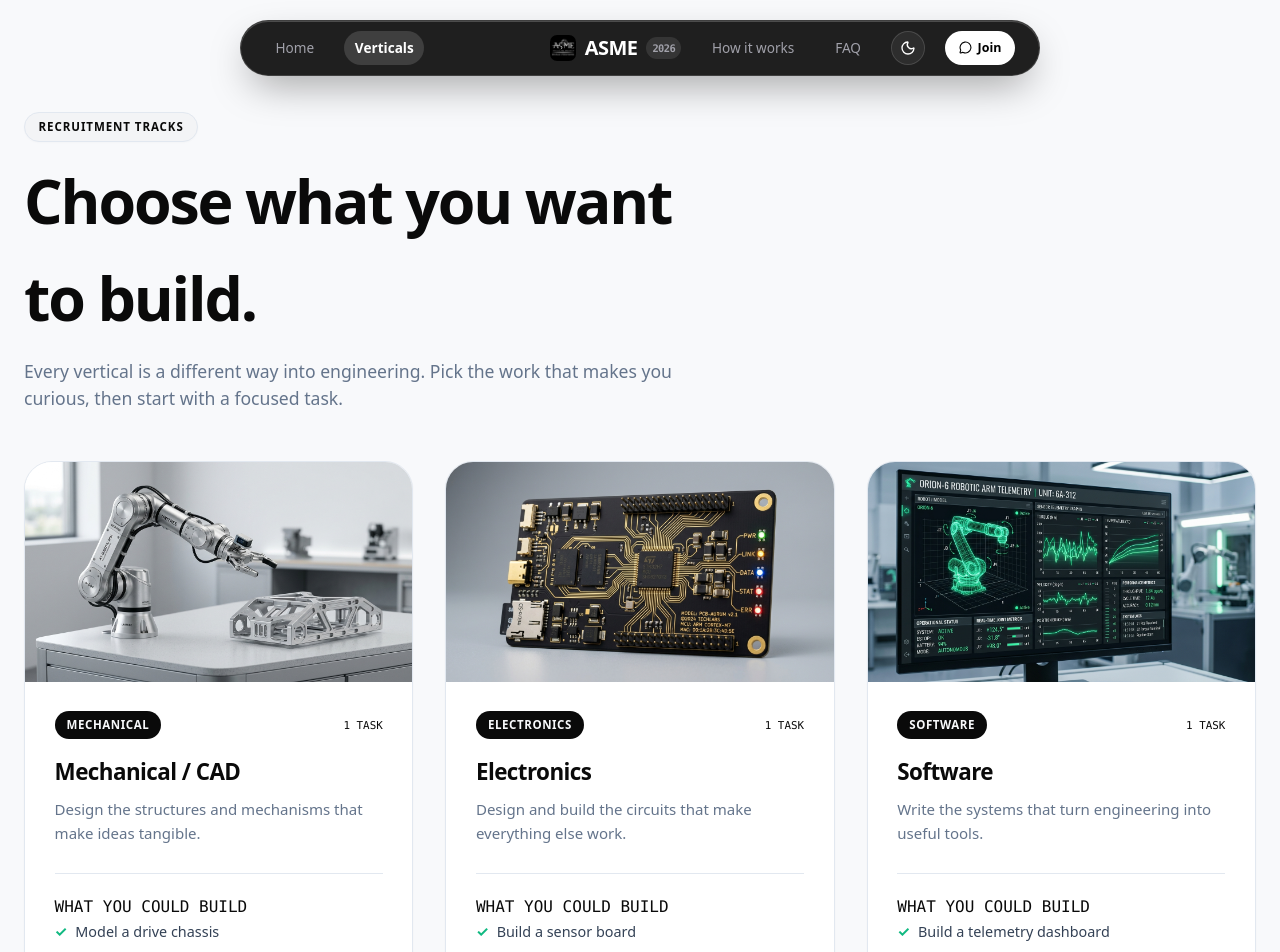
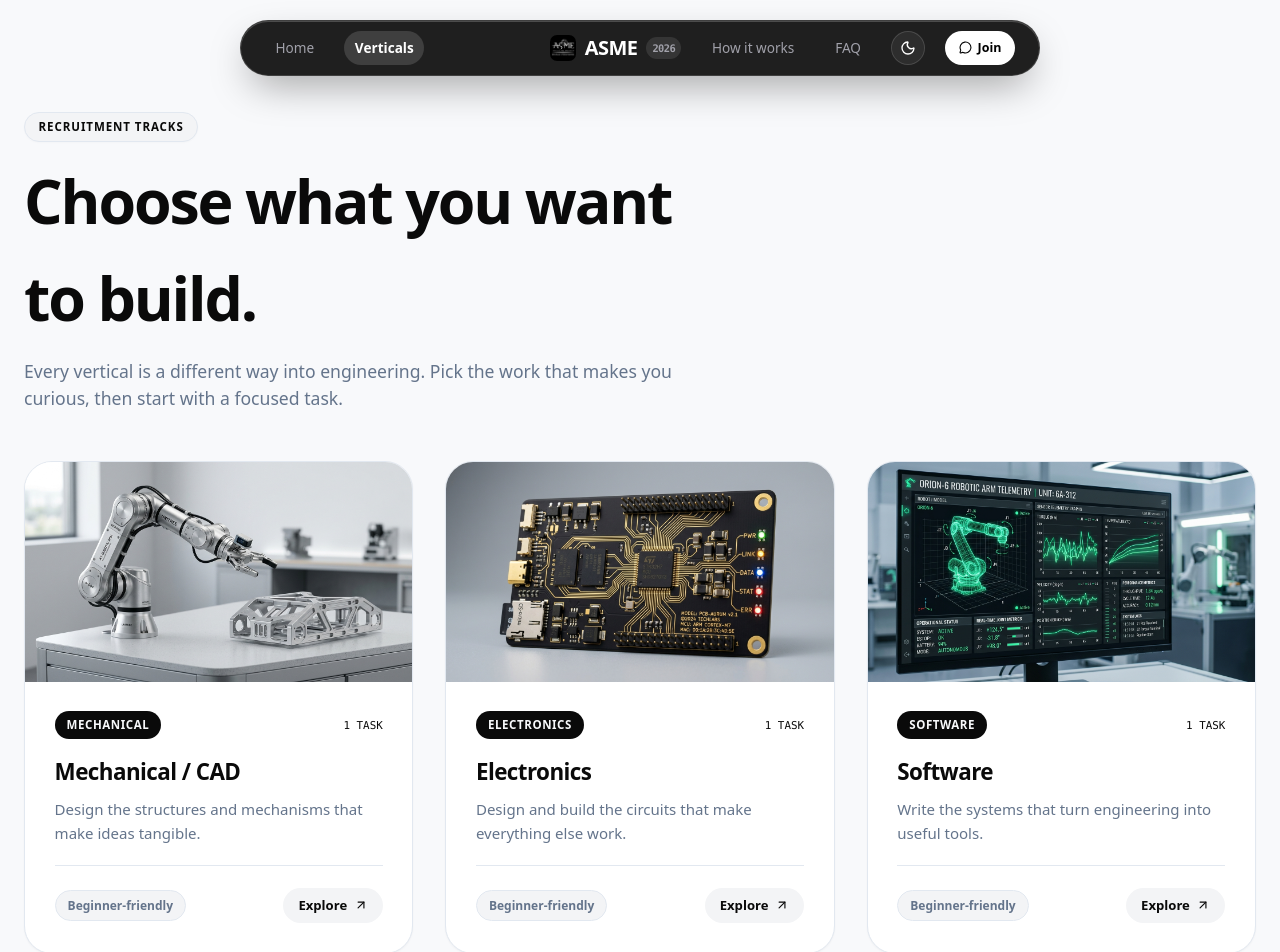
Before and after one commit to IronMan1405/asme-recruitment, a React (Vite) app: page /verticals in a window 1280 px wide. Shown: the top 952 px of the page. Built offline with nearby package versions, Linux system fonts and the light colour scheme.

Commit message:
update minor details

```diff
--- a/src/App.css
+++ b/src/App.css
@@ -2852,6 +2852,32 @@
   color: var(--color-text-subtle);
 }
 
+.task-deadline {
+  color: var(--color-text-secondary);
+  font-family: var(--font-mono);
+  font-size: 0.72rem;
+  overflow-wrap: anywhere;
+}
+
+.vertical-contact-section {
+  display: flex;
+  align-items: center;
+  flex-wrap: wrap;
+  gap: 0.85rem;
+  margin: 1.5rem 0 2.5rem;
+  padding: 0.85rem 1rem;
+  border-left: 2px solid var(--vertical-accent);
+  border-block: 1px solid var(--color-border);
+  color: var(--color-text-secondary);
+  font-size: 0.9rem;
+}
+
+@media (max-width: 48rem) {
+  .task-deadline {
+    flex-basis: 100%;
+  }
+}
+
 .task-section-content blockquote {
   margin: 1.5rem 0;
   padding: 0.8rem 1rem;
--- /dev/null
+++ b/src/assets.d.ts
@@ -0,0 +1,4 @@
+declare module '*.PNG' {
+  const source: string
+  export default source
+}
--- a/src/components/composite/TaskCard.tsx
+++ b/src/components/composite/TaskCard.tsx
@@ -22,6 +22,7 @@ export function TaskCard({ task }: TaskCardProps) {
               <Clock3 size={14} aria-hidden="true" />
               ~{task.estimatedTime}
             </span>
+            <span className="task-deadline">Due: {task.deadline}</span>
           </div>
         </div>
 
--- a/src/components/composite/VerticalCard.tsx
+++ b/src/components/composite/VerticalCard.tsx
@@ -44,17 +44,6 @@ export function VerticalCard({ vertical, compact = false }: VerticalCardProps) {
 
         <p>{vertical.shortDescription}</p>
 
-        {!compact && (
-          <div className="card-deliverables">
-            <span className="mono-label">WHAT YOU COULD BUILD</span>
-            <ul>
-              {vertical.exampleDeliverables.map((deliverable) => (
-                <li key={deliverable}>{deliverable}</li>
-              ))}
-            </ul>
-          </div>
-        )}
-
         <div className="vertical-card-meta">
           <span className="background-badge">{backgroundLabel}</span>
           <span className="card-action-btn">
--- a/src/data/electricalTaskOneInstructions.ts
+++ b/src/data/electricalTaskOneInstructions.ts
@@ -28,7 +28,7 @@ You need to use at least **3 LEDs**.
 
 ### Story
 
-Batman’s Batmobile cooling system must be adaptive and intelligent.
+Batman\’s Batmobile cooling system must be adaptive and intelligent.
 
 The fan (DC motor), powered by a 9V battery through a motor driver, should react to both engine temperature and ambient light.
 
@@ -38,7 +38,7 @@ If the engine overheats, the fan overrides all other conditions and runs at maxi
 
 ### Goal
 
-Develop an Arduino-based system that integrates a DC motor with temperature and light sensors, ensuring the Batmobile’s cooling fans operate differently under normal, stealth, and overheat conditions.
+Develop an Arduino-based system that integrates a DC motor with temperature and light sensors, ensuring the Batmobile\’s cooling fans operate differently under normal, stealth, and overheat conditions.
 
 ### Platform
 
@@ -46,5 +46,5 @@ Develop an Arduino-based system that integrates a DC motor with temperature and
 
 ### Bonus Task
 
-Allow manual mode switching via the Serial Monitor.
+Allow manual mode switching via the Serial Monitor, so typing \"normal\", \"stealth\", or \"overheat\" instantly overrides the fan behavior, while any other input defaults back to sensor-based control.
 `;
--- a/src/data/mechanicalTaskOneInstruction.ts
+++ b/src/data/mechanicalTaskOneInstruction.ts
@@ -2,6 +2,8 @@ import screwdriverImage from '../assets/mech-screwdriver.jpeg'
 import screwdriverTechnicalImage from '../assets/mech-screwdriver-ts.jpeg'
 import screwdriverSideImage from '../assets/mech-screwdriver-side.jpeg'
 import screwdriverCrossSectionImage from '../assets/mech-screwdriver-cs.jpeg'
+import GimbalOne from '../assets/Gimbal-1.PNG'
+import GimbalTwo from '../assets/Gimbal-2.PNG'
 
 export const mechanicalTaskOneInstructions = `
 # Q1. Peter Parker's Camera Gimbal
@@ -14,6 +16,11 @@ Your task is to **design a 2-axis camera gimbal assembly in Fusion 360** that ca
 
 ### Objective:
 Create a functional CAD assembly that demonstrates how a 2-axis gimbal can stabilize a camera by allowing controlled rotation about two perpendicular axes.
+
+
+![Gimbal 1](${GimbalOne})
+
+![Gimbal 2](${GimbalTwo})
 
 ---
 
--- a/src/data/tasks.ts
+++ b/src/data/tasks.ts
@@ -5,10 +5,11 @@ import { mechanicalTaskOneInstructions } from './mechanicalTaskOneInstruction'
 
 export const tasks: Task[] = [
   { id: 'mech-01', verticalId: 'mechanical',
-    title: 'Demo Task - Drive Chassis Sketch',
+    title: 'Spider-Man\'s Multi-Purpose Toolkit',
     shortDescription: 'Design a two-axis camera gimbal and a compact screwdriver assembly in Fusion 360 from the supplied requirements and drawings.',
     difficulty: 'beginner',
     estimatedTime: '2-3 hrs',
+    deadline: '31 August 2026, Monday EOD',
     prerequisites: ['No experience needed'],
     instructions: mechanicalTaskOneInstructions,
     resources: { required: [
@@ -23,6 +24,7 @@ export const tasks: Task[] = [
     shortDescription: 'Build an Arduino and Tinkercad countermeasure console with selectable LED patterns, sensor input, and adaptive DC motor control.',
     difficulty: 'beginner',
     estimatedTime: '2-3 hrs',
+    deadline: '31 August 2026, Monday EOD',
     prerequisites: ['Basic circuit theory', 'Tinkercad', 'Arduino'],
     instructions: electricalTaskOneInstructions,
     resources: { required: [
@@ -42,6 +44,7 @@ export const tasks: Task[] = [
     shortDescription: 'Build a computer-vision-based human-computer interaction system that understands hand gestures and controls a computer.',
     difficulty: 'intermediate',
     estimatedTime: '4-6 hrs',
+    deadline: '31 August 2026, Monday EOD',
     prerequisites: ['Python', 'OpenCV', 'MediaPipe', 'PyAutoGUI (or an equivalent library)', 'Laptop webcam'],
     instructions: softwareTaskOneInstructions,
     resources: { required: [
--- a/src/data/types.ts
+++ b/src/data/types.ts
@@ -16,6 +16,7 @@ export interface Task {
   shortDescription: string
   difficulty: Difficulty
   estimatedTime: string
+  deadline: string
   prerequisites: string[]
   instructions: string
   resources: { required: Resource[]; optional: Resource[] }
@@ -33,4 +34,5 @@ export interface Vertical {
   icon: 'gear' | 'chip' | 'terminal' | 'robot'
   exampleDeliverables: string[]
   taskIds: string[]
+  contact: string
 }
--- a/src/data/verticals.ts
+++ b/src/data/verticals.ts
@@ -1,7 +1,7 @@
 import type { Vertical } from './types'
 
 export const verticals: Vertical[] = [
-  { id: 'mechanical', name: 'Mechanical / CAD', shortDescription: 'Design the structures and mechanisms that make ideas tangible.', backgroundNeeded: 'beginner-friendly', accentColor: 'mechanical', icon: 'gear', exampleDeliverables: ['Model a drive chassis', 'Design a gripper mechanism'], taskIds: ['mech-01'] },
-  { id: 'electronics', name: 'Electronics', shortDescription: 'Design and build the circuits that make everything else work.', backgroundNeeded: 'beginner-friendly', accentColor: 'electronics', icon: 'chip', exampleDeliverables: ['Build a sensor board', 'Simulate a motor driver'], taskIds: ['elec-01'] },
-  { id: 'software', name: 'Software', shortDescription: 'Write the systems that turn engineering into useful tools.', backgroundNeeded: 'beginner-friendly', accentColor: 'software', icon: 'terminal', exampleDeliverables: ['Build a telemetry dashboard', 'Write a robot control script'], taskIds: ['soft-01'] },
+  { id: 'mechanical', name: 'Mechanical / CAD', shortDescription: 'Design the structures and mechanisms that make ideas tangible.', backgroundNeeded: 'beginner-friendly', accentColor: 'mechanical', icon: 'gear', exampleDeliverables: ['Model a drive chassis', 'Design a gripper mechanism'], taskIds: ['mech-01'], contact: 'Shreyas: +91 90047 95249' },
+  { id: 'electronics', name: 'Electronics', shortDescription: 'Design and build the circuits that make everything else work.', backgroundNeeded: 'beginner-friendly', accentColor: 'electronics', icon: 'chip', exampleDeliverables: ['Build a sensor board', 'Simulate a motor driver'], taskIds: ['elec-01'], contact: 'Viinaayak: +91 81775 47016' },
+  { id: 'software', name: 'Software', shortDescription: 'Write the systems that turn engineering into useful tools.', backgroundNeeded: 'beginner-friendly', accentColor: 'software', icon: 'terminal', exampleDeliverables: ['Build a telemetry dashboard', 'Write a robot control script'], taskIds: ['soft-01'], contact: 'Dakshesh: +91 97035 37152' },
 ]
--- a/src/pages/TaskDetailPage.tsx
+++ b/src/pages/TaskDetailPage.tsx
@@ -63,6 +63,7 @@ export function TaskDetailPage() {
             </span>
           )}
         </div>
+        <span className="task-deadline">Due: {task.deadline}</span>
         <h1>{task.title}</h1>
         <p>{task.shortDescription}</p>
 
--- a/src/pages/VerticalOverviewPage.tsx
+++ b/src/pages/VerticalOverviewPage.tsx
@@ -88,15 +88,9 @@ export function VerticalOverviewPage() {
         </div>
       </header>
 
-      <section className="deliverables-section" aria-labelledby="deliverables-heading">
-        <span id="deliverables-heading" className="section-tag-badge">
-          WHAT YOU COULD BUILD IN THIS TRACK
-        </span>
-        <ul>
-          {vertical.exampleDeliverables.map((deliverable) => (
-            <li key={deliverable}>{deliverable}</li>
-          ))}
-        </ul>
+      <section className="vertical-contact-section" aria-label={`${vertical.name} contact`}>
+        <span className="section-tag-badge">CONTACT</span>
+        <span>{vertical.contact}</span>
       </section>
 
       <div className="task-list-heading">
```
Also changed, not shown: src/assets/Gimbal-1.PNG (added), src/assets/Gimbal-2.PNG (added).
